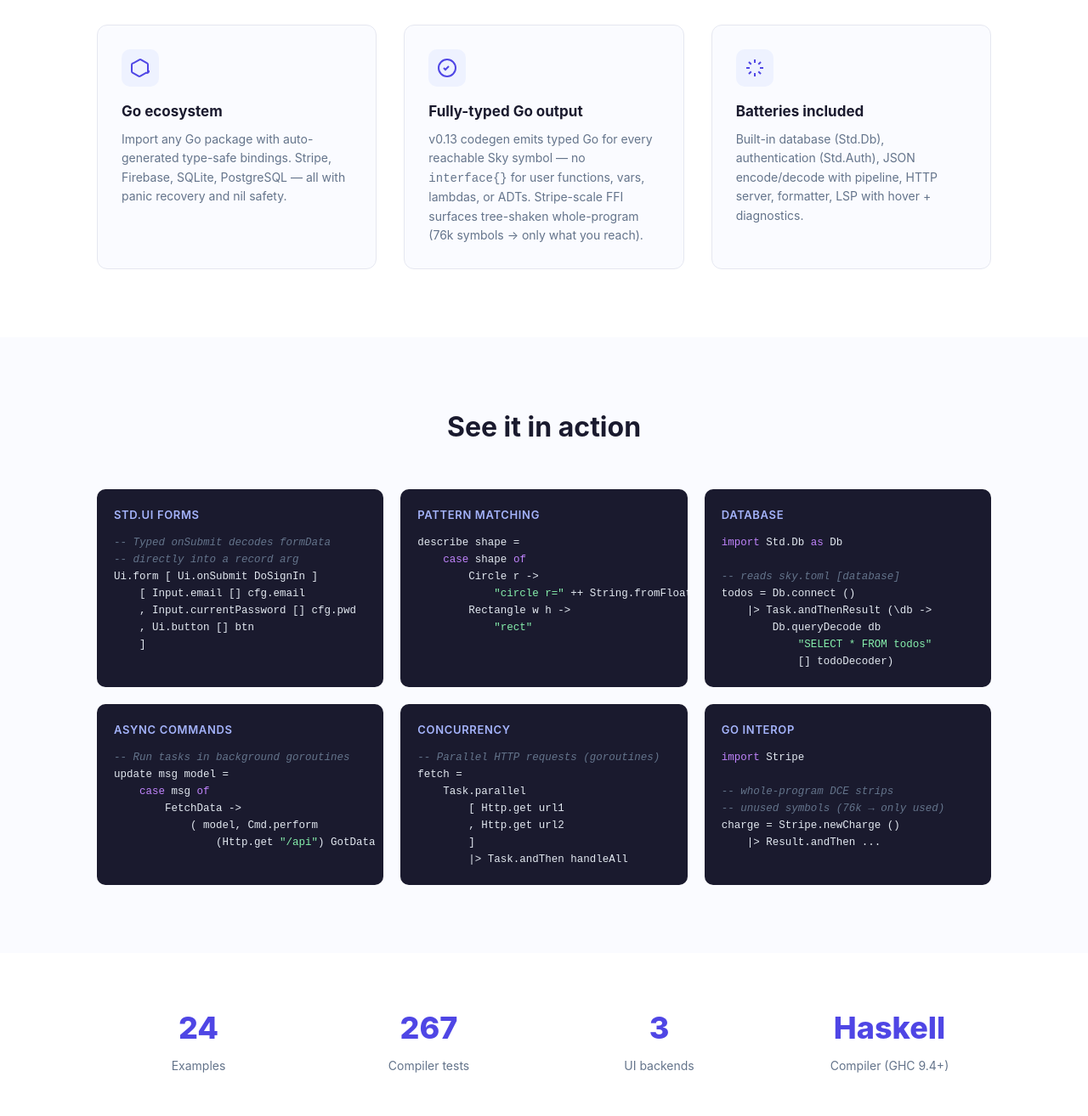
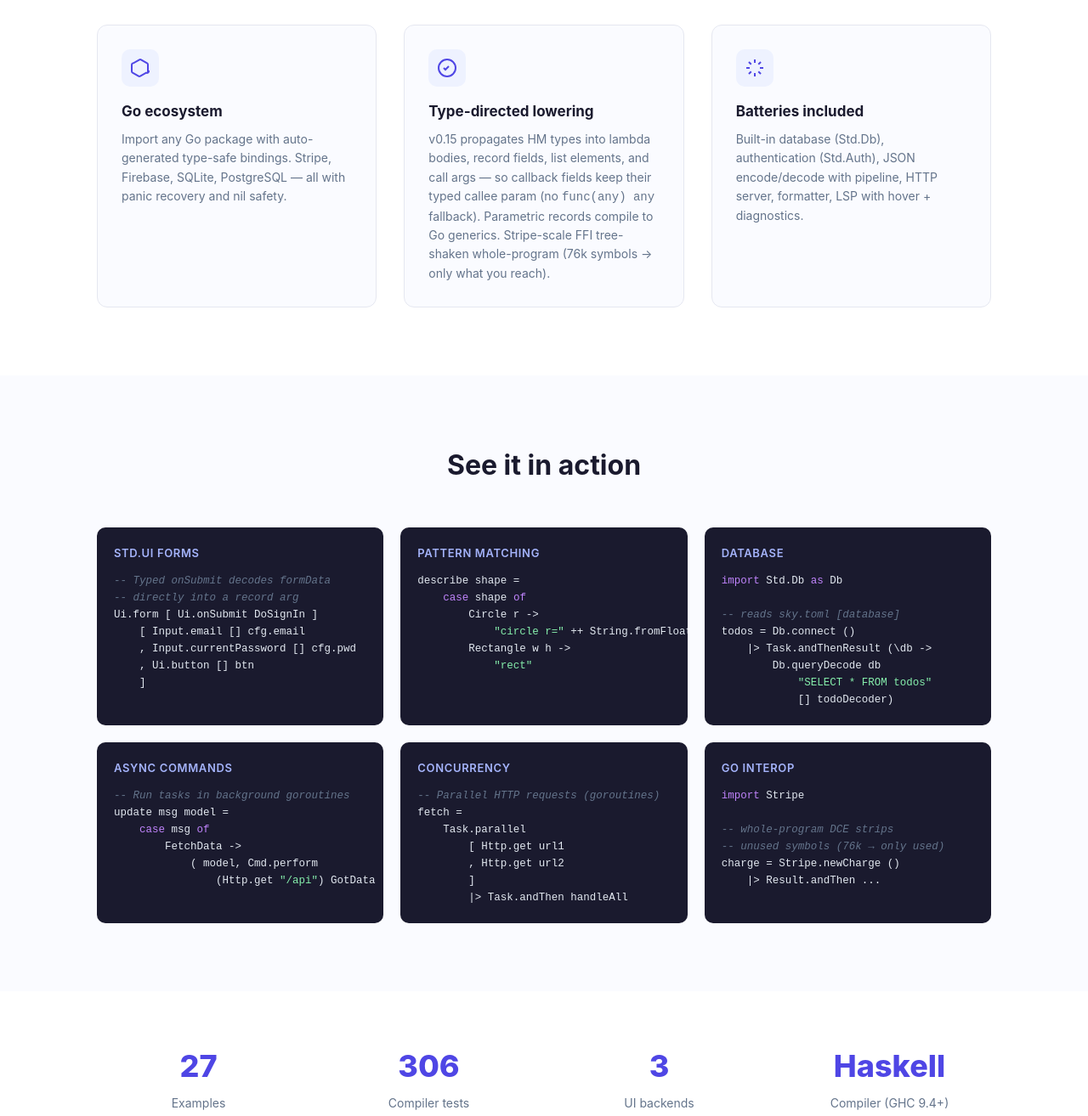
Before and after one commit to anzellai/sky-lang.org, a plain HTML site: page index.html in a window 1280 px wide. Shown: the part 2684-3998 px from the top of the page at 85% size. Drawn offline with Linux system fonts and the light colour scheme.

Commit message:
Website: v0.15 — type-directed lowering + refreshed stats (#1)
- Feature card 5: 'Fully-typed Go output (v0.13)' → 'Type-directed
  lowering (v0.15)' — calls out the new capability: HM types
  propagated into lambda bodies, record fields, list elements, and
  call args; callback fields keep their typed callee param; parametric
  records compile to Go generics.
- Stats: 24 → 27 examples, 267 → 306 compiler tests.

```diff
--- a/index.html
+++ b/index.html
@@ -186,8 +186,8 @@ main = Cli.program
                 <div class="feature-icon">
                     <svg width="24" height="24" viewBox="0 0 24 24" fill="none" stroke="currentColor" stroke-width="2"><circle cx="12" cy="12" r="10"/><path d="M8 12l2 2 4-4"/></svg>
                 </div>
-                <h3>Fully-typed Go output</h3>
-                <p>v0.13 codegen emits typed Go for every reachable Sky symbol &mdash; no <code>interface{}</code> for user functions, vars, lambdas, or ADTs. Stripe-scale FFI surfaces tree-shaken whole-program (76k symbols &rarr; only what you reach).</p>
+                <h3>Type-directed lowering</h3>
+                <p>v0.15 propagates HM types into lambda bodies, record fields, list elements, and call args &mdash; so callback fields keep their typed callee param (no <code>func(any) any</code> fallback). Parametric records compile to Go generics. Stripe-scale FFI tree-shaken whole-program (76k symbols &rarr; only what you reach).</p>
             </div>
             <div class="feature">
                 <div class="feature-icon">
@@ -272,11 +272,11 @@ charge = Stripe.newCharge ()
     <div class="container">
         <div class="stats-grid">
             <div class="stat">
-                <span class="stat-num">24</span>
+                <span class="stat-num">27</span>
                 <span class="stat-label">Examples</span>
             </div>
             <div class="stat">
-                <span class="stat-num">267</span>
+                <span class="stat-num">306</span>
                 <span class="stat-label">Compiler tests</span>
             </div>
             <div class="stat">
```
